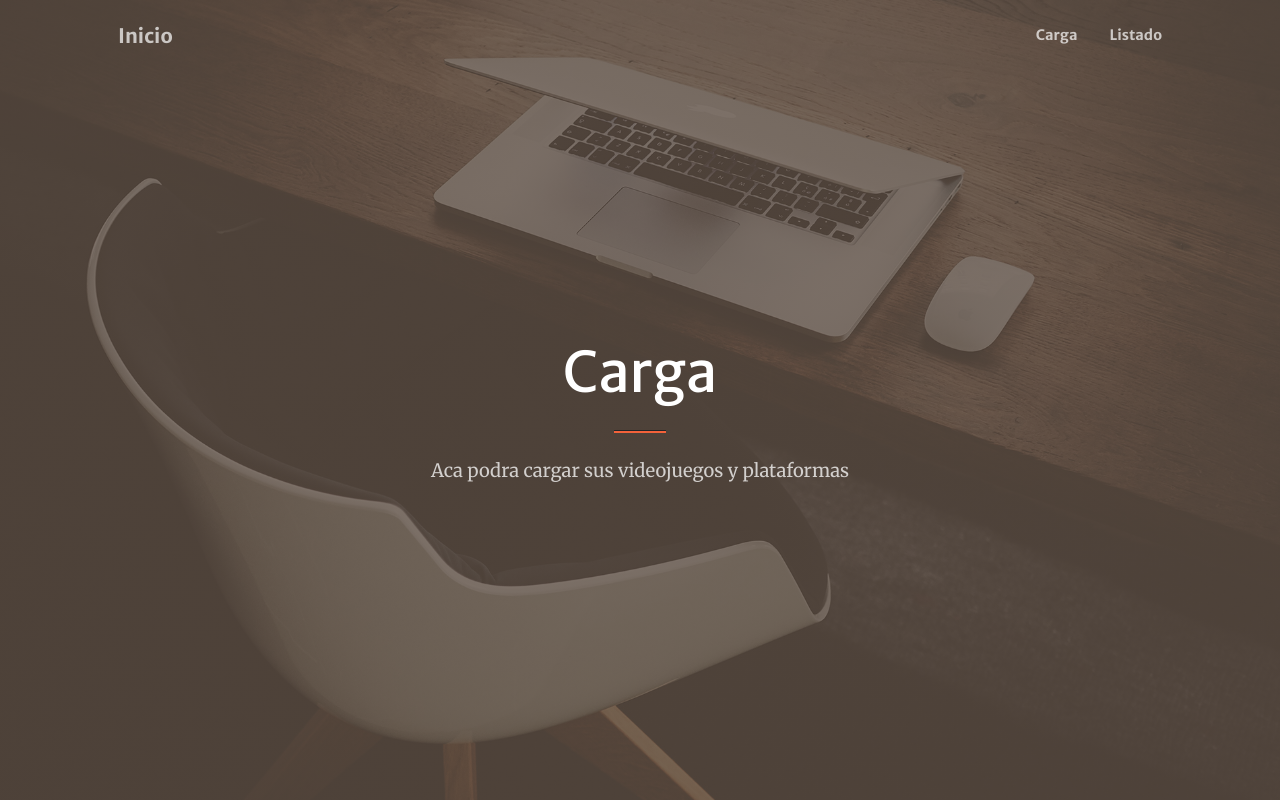
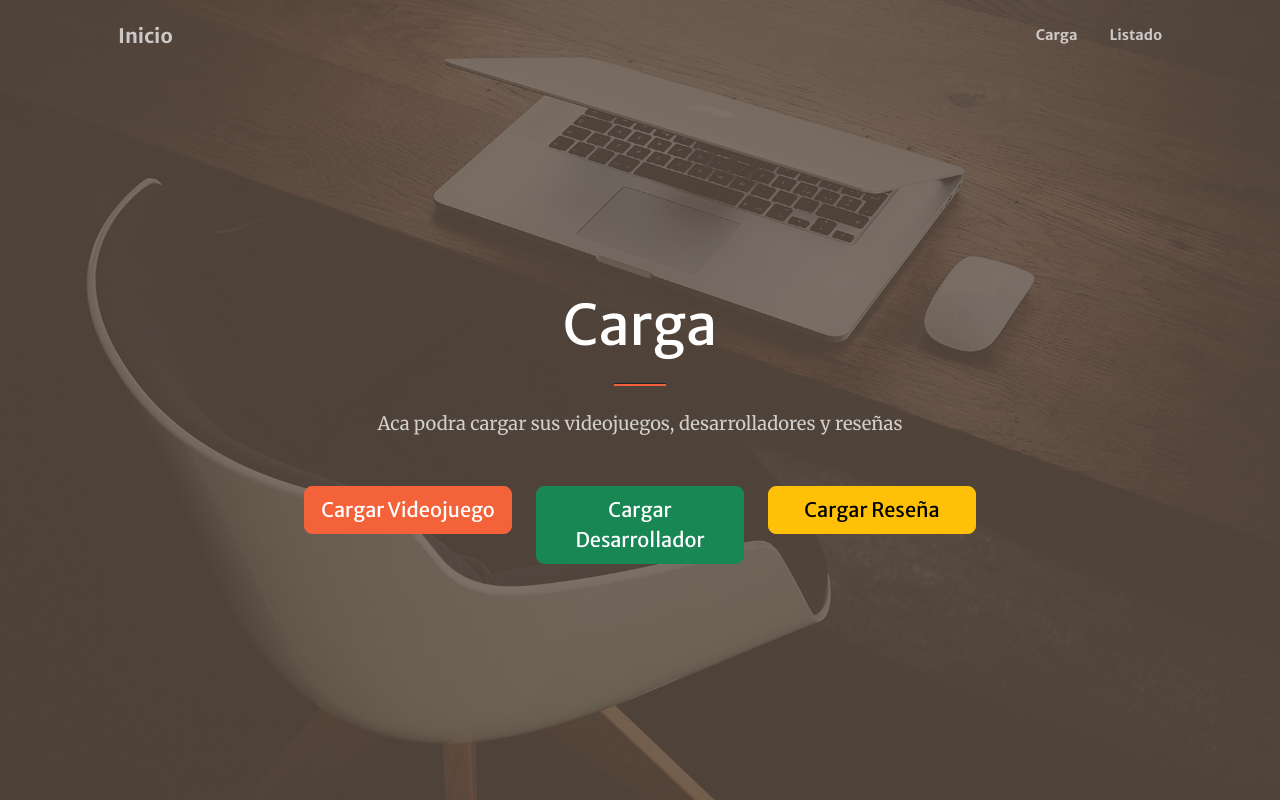
Before and after one commit to Lautaro-Falco/Proyecto-Python, a Django app: page /carga/ in a window 1280 px wide. Run offline with Django 5.2, Linux system fonts and the light colour scheme; some libraries are stand-ins or nearby versions.

Commit message:
Primer entrega finalizada

```diff
--- a/juegos/admin.py
+++ b/juegos/admin.py
@@ -1,6 +1,6 @@
 from django.contrib import admin
-from .models import Consola, Videojuego, Reseña
+from .models import Desarrollador, Videojuego, Reseña
 
-admin.site.register(Consola)
+admin.site.register(Desarrollador)
 admin.site.register(Videojuego)
 admin.site.register(Reseña)
--- a/juegos/templates/juegos/carga.html
+++ b/juegos/templates/juegos/carga.html
@@ -1,7 +1,22 @@
+
 {% extends "base.html" %}
 
 {% block tittle_text %}Carga{% endblock tittle_text %}
+{% block h1_text %}Carga{% endblock h1_text %}
+{% block p_text %}Aca podra cargar sus videojuegos, desarrolladores y reseñas{% endblock p_text %}
 
-{% block h1_text %}Carga{% endblock h1_text %}
-
-{% block p_text %}Aca podra cargar sus videojuegos y plataformas{% endblock p_text %}
+{% block content %}
+<div class="container text-center mt-5">
+    <div class="row justify-content-center">
+        <div class="col-md-4 mb-3">
+            <a href="{% url 'juegos:cargar_videojuego' %}" class="btn btn-primary btn-lg w-100">Cargar Videojuego</a>
+        </div>
+        <div class="col-md-4 mb-3">
+            <a href="{% url 'juegos:cargar_desarrollador' %}" class="btn btn-success btn-lg w-100">Cargar Desarrollador</a>
+        </div>
+        <div class="col-md-4 mb-3">
+            <a href="{% url 'juegos:cargar_resena' %}" class="btn btn-warning btn-lg w-100">Cargar Reseña</a>
+        </div>
+    </div>
+</div>
+{% endblock %}
--- a/juegos/urls.py
+++ b/juegos/urls.py
@@ -5,6 +5,10 @@ app_name = 'juegos'
 
 urlpatterns = [
     path('', views.inicio, name='inicio'),
-    path('carga/', views.cargar, name='carga'),
-    path('listado/', views.listado, name='listado')
+    path('carga/', views.carga, name='carga'),
+    path('listado/', views.listado, name='listado'),
+    path('videojuego/cargar/', views.cargar_videojuego, name='cargar_videojuego'),
+    path('desarrollador/cargar/', views.cargar_desarrollador, name='cargar_desarrollador'),
+    path('resena/cargar/', views.cargar_resena, name='cargar_resena'),
+    path('videojuego/<int:id>/', views.detalle_videojuego, name='detalle_videojuego')
 ]
--- a/juegos/views.py
+++ b/juegos/views.py
@@ -1,11 +1,62 @@
-from django.shortcuts import render , redirect
-
+from django.shortcuts import render, redirect
+from .models import Videojuego, Desarrollador, Reseña
+from .forms import VideojuegoForm, DesarrolladorForm, ReseñaForm
 
 def inicio(request):
     return render(request, 'juegos/inicio.html')
 
-def cargar(request):
+def carga(request):
     return render(request, 'juegos/carga.html')
 
 def listado(request):
-    return render(request, 'juegos/listado.html')
+    query = request.GET.get('nombre')
+    if query:
+        videojuegos = Videojuego.objects.filter(titulo__icontains=query)
+    else:
+        videojuegos = Videojuego.objects.all()
+
+    return render(request, 'juegos/listado.html', {'videojuegos': videojuegos, 'query': query})
+
+
+def cargar_videojuego(request):
+    mensaje = ""
+    if request.method == 'POST':
+        form = VideojuegoForm(request.POST)
+        if form.is_valid():
+            form.save()
+            mensaje = "✅ Videojuego cargado correctamente."
+            form = VideojuegoForm()
+    else:
+        form = VideojuegoForm()
+    return render(request, 'juegos/cargar_videojuego.html', {'form': form, 'mensaje': mensaje})
+
+
+def cargar_desarrollador(request):
+    mensaje = ""
+    if request.method == 'POST':
+        form = DesarrolladorForm(request.POST)
+        if form.is_valid():
+            form.save()
+            mensaje = "✅ Desarrollador cargado correctamente."
+            form = DesarrolladorForm()
+    else:
+        form = DesarrolladorForm()
+    return render(request, 'juegos/cargar_desarrollador.html', {'form': form, 'mensaje': mensaje})
+
+
+def cargar_resena(request):
+    mensaje = ""
+    if request.method == 'POST':
+        form = ReseñaForm(request.POST)
+        if form.is_valid():
+            form.save()
+            mensaje = "✅ Reseña cargada correctamente."
+            form = ReseñaForm()
+    else:
+        form = ReseñaForm()
+    return render(request, 'juegos/cargar_resena.html', {'form': form, 'mensaje': mensaje})
+
+def detalle_videojuego(request, id):
+    juego = Videojuego.objects.get(id=id)
+    reseñas = Reseña.objects.filter(videojuego=juego)
+    return render(request, 'juegos/detalle_videojuego.html', {'juego': juego, 'reseñas': reseñas})
--- a/templates/base.html
+++ b/templates/base.html
@@ -37,23 +37,24 @@
         </nav>
         <!-- Masthead-->
         <header class="masthead">
-            <div class="container px-4 px-lg-5 h-100">
-                <div class="row gx-4 gx-lg-5 h-100 align-items-center justify-content-center text-center">
-                    <div class="col-lg-8 align-self-end">
+            <div class="container px-4 px-lg-5 h-100 d-flex flex-column justify-content-center align-items-center text-center">
+                <div class="col-lg-8">
                     <h1 class="text-white font-weight-bold">
                         {% block h1_text %}Tu Biblioteca Gamer{% endblock h1_text %}
                     </h1>
                     <hr class="divider" />
                 </div>
-                    <div class="col-lg-8 align-self-baseline">
-                        <p class="text-white-75 mb-5">
-                            {% block p_text %}Proyecto creado con Django, ideal para cargar, visualizar y administrar videojuegos en un entorno web dinámico.{% endblock p_text %}
+                <div class="col-lg-8">
+                    <p class="text-white-75 mb-4">
+                        {% block p_text %}Proyecto creado con Django...{% endblock p_text %}
                     </p>
 
-                    </div>
+            {% block content %}
+            {% endblock content %}
                 </div>
             </div>
         </header>
+
         <!-- About-->
 
         <!-- Services-->
```
Also changed, not shown: juegos/forms.py (+10 -6 lines), juegos/models.py (+12 -7 lines), juegos/templates/juegos/cargar_desarrollador.html (added, +27 -0 lines), juegos/templates/juegos/cargar_resena.html (added, +27 -0 lines), juegos/templates/juegos/cargar_videojuego.html (added, +27 -0 lines), juegos/templates/juegos/detalle_videojuego.html (added, +24 -0 lines), juegos/templates/juegos/listado.html (+26 -2 lines), juegos/migrations/0002_desarrollador_remove_videojuego_plataforma_and_more.py (added). Lines whose indentation alone changed are shown as unchanged.
